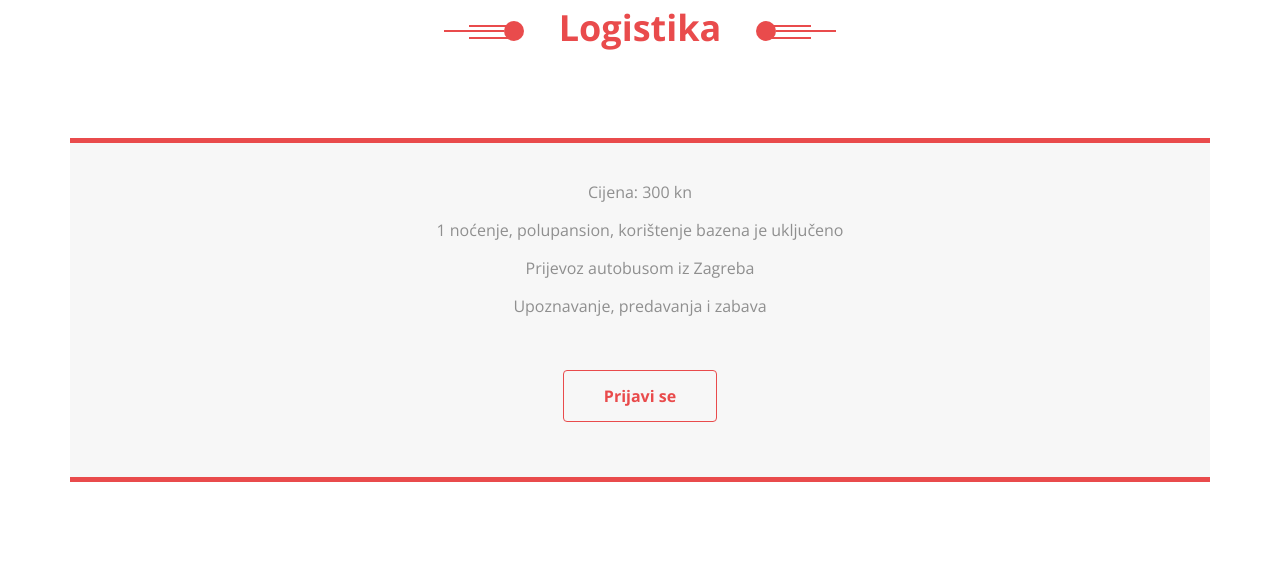
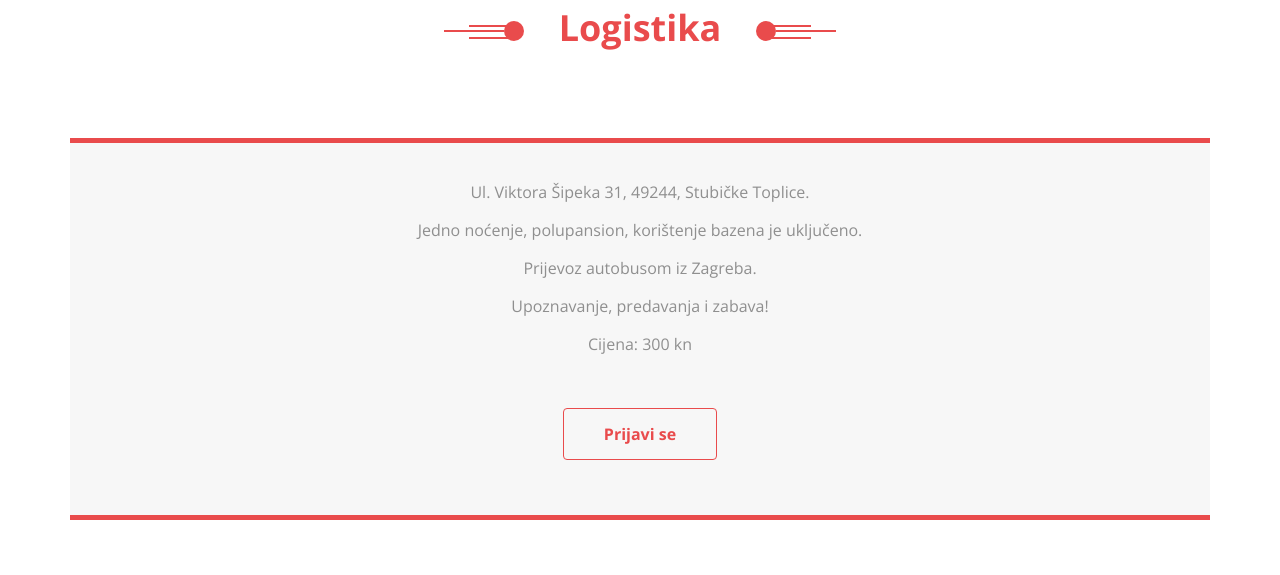
Before and after one commit to mserbec/mutimir-web, a plain HTML site: page index.html in a window 1280 px wide. Shown: the part 3068-3643 px from the top of the page. Drawn offline with nearby package versions, Linux system fonts and the light colour scheme; some packages are replaced by stand-ins of ours.

Commit message:
ikona za mapu + razne promjene teksta

```diff
--- a/index.html
+++ b/index.html
@@ -209,10 +209,11 @@
 							<!-- 	<h3 class="color-red">300kn</h3> -->
 							<!-- </div> -->
 							<ul class="gb-list">
+                <li>Ul. Viktora Šipeka 31, 49244, Stubičke Toplice.</li>
+                <li>Jedno noćenje, polupansion, korištenje bazena je uključeno.</li>
+                <li>Prijevoz autobusom iz Zagreba.</li>
+                <li>Upoznavanje, predavanja i zabava!</li>
                 <li>Cijena: 300 kn</li>
-                <li>1 noćenje, polupansion, korištenje bazena je uključeno</li>
-                <li>Prijevoz autobusom iz Zagreba</li>
-                <li>Upoznavanje, predavanja i zabava</li>
 							</ul>
 							<a href="index.html#" class="btn btn-default"><span>Prijavi se</span></a>
 						</div>
--- a/js/main.js
+++ b/js/main.js
@@ -132,8 +132,8 @@ jQuery(function ($) {
 
         map = new GMaps({
             el: '#gmap',
-            lat: 45.9283051,
-            lng: 15.861664,
+            lat: 45.9763351,
+            lng: 15.9360098,
             scrollwheel:false,
             zoom: 10,
             zoomControl : false,
@@ -144,10 +144,10 @@ jQuery(function ($) {
             clickable: false
         });
 
-        var image = 'images/others/map-icon.png';
+        var image = 'images/others/map-marker-big.png';
         map.addMarker({
-          lat: 45.9283051,
-          lng: 15.861664,
+            lat: 45.9763351,
+            lng: 15.9360098,
             icon: image,
             animation: google.maps.Animation.DROP,
             verticalAlign: 'bottom',
```
Also changed, not shown: images/others/map-marker-big.png (added).
